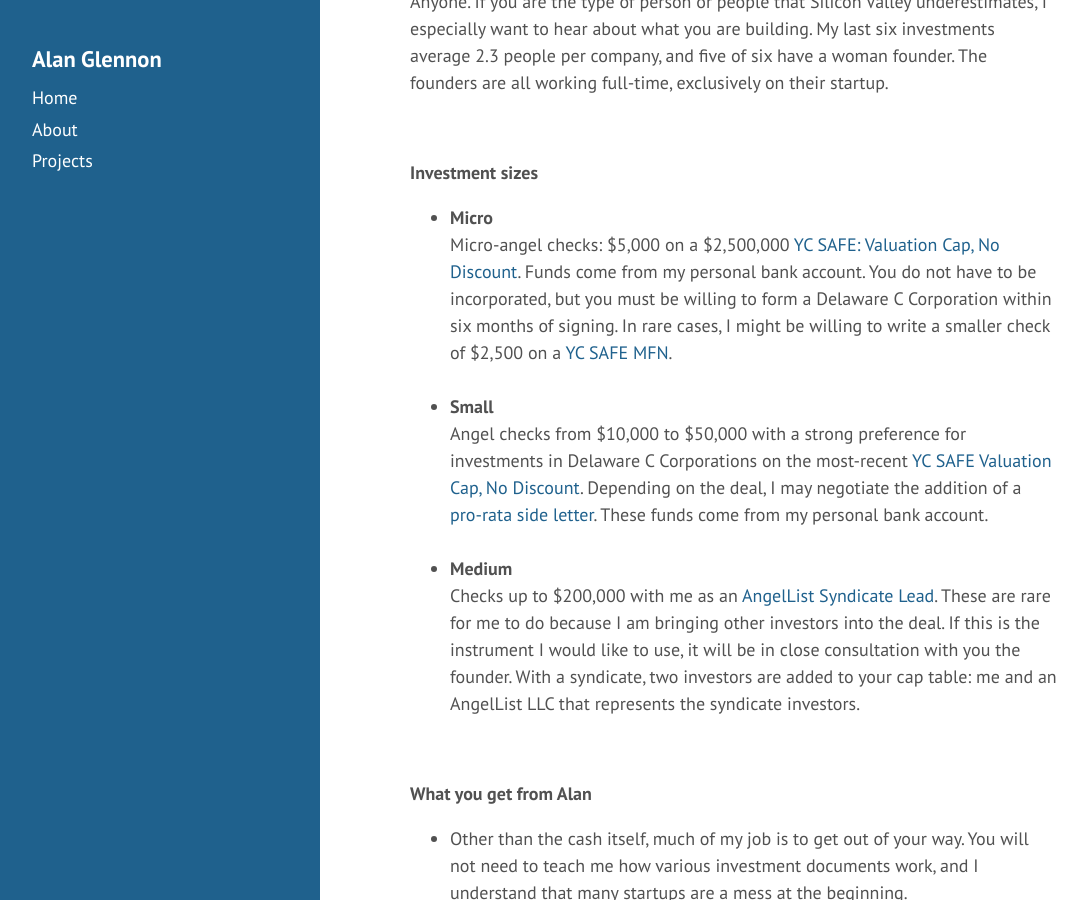
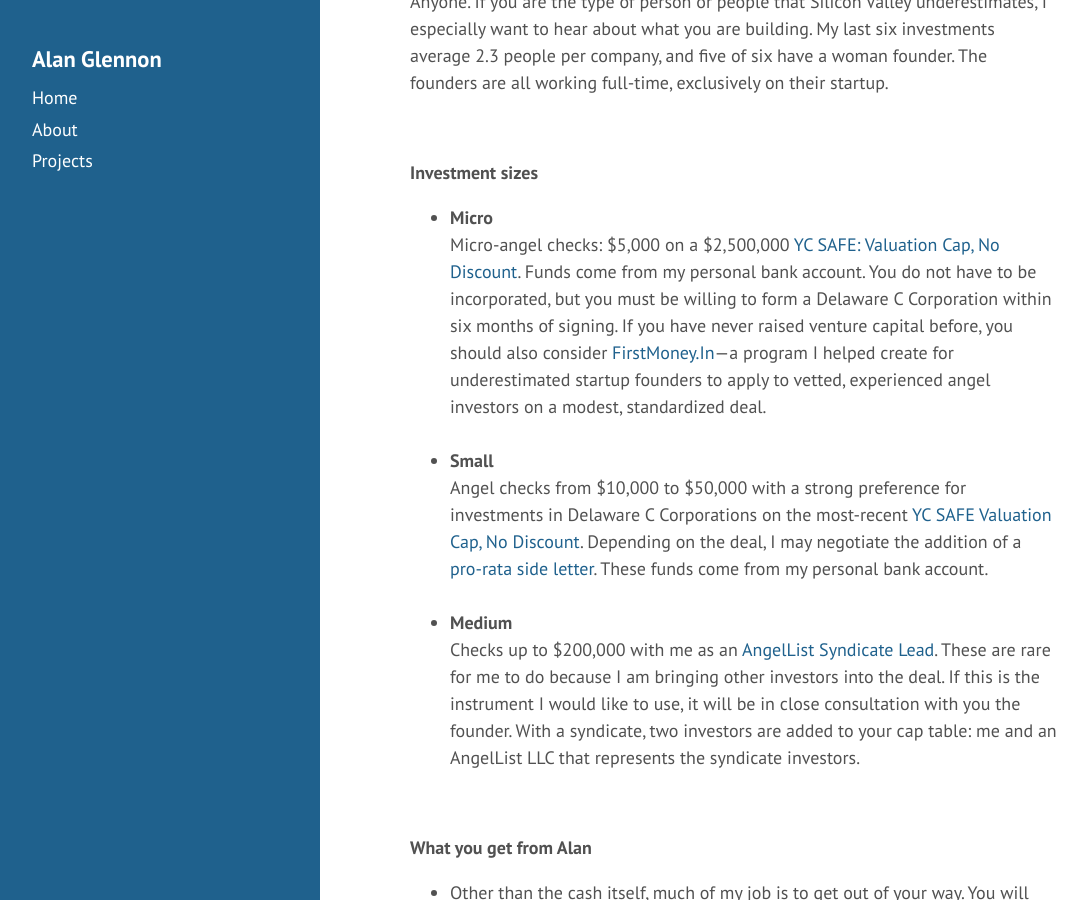
Before and after one commit to glennon/glennon.github.io, a Jekyll site: the page built from _posts/2020-08-27-founders-guide.md, in a window 1280 px wide and 900 px high, scrolled down 1128 px. Shown: the whole window, without its empty margins (4-1091 px from the left). Built offline with Jekyll 4.4.1, drawn with Linux system fonts in a browser that asks for light colours.

Commit message:
Update 2020-08-27-founders-guide.md
firstmoneyin addition

```diff
--- a/_posts/2020-08-27-founders-guide.md
+++ b/_posts/2020-08-27-founders-guide.md
@@ -35,7 +35,7 @@
 <b>Investment sizes</b>
 <ul>
 <li><b>Micro</b><br />
-Micro-angel checks: $5,000 on a $2,500,000 <a href="https://www.ycombinator.com/documents/">YC SAFE: Valuation Cap, No Discount</a>. Funds come from my personal bank account. You do not have to be incorporated, but you must be willing to form a Delaware C Corporation within six months of signing. In rare cases, I might be willing to write a smaller check of $2,500 on a <a href="https://www.ycombinator.com/documents/">YC SAFE MFN</a>.</li>
+Micro-angel checks: $5,000 on a $2,500,000 <a href="https://www.ycombinator.com/documents/">YC SAFE: Valuation Cap, No Discount</a>. Funds come from my personal bank account. You do not have to be incorporated, but you must be willing to form a Delaware C Corporation within six months of signing. If you have never raised venture capital before, you should also consider <a href="https://FirstMoney.In">FirstMoney.In</a>—a program I helped create for underestimated startup founders to apply to vetted, experienced angel investors on a modest, standardized deal.</li>
 <br />
 <li><b>Small</b><br />
 Angel checks from $10,000 to $50,000 with a strong preference for investments in Delaware C Corporations on the most-recent <a href="https://www.ycombinator.com/documents/">YC SAFE Valuation Cap, No Discount</a>. Depending on the deal, I may negotiate the addition of a <a href="https://www.ycombinator.com/documents/">pro-rata side letter</a>. These funds come from my personal bank account.</li>
```
